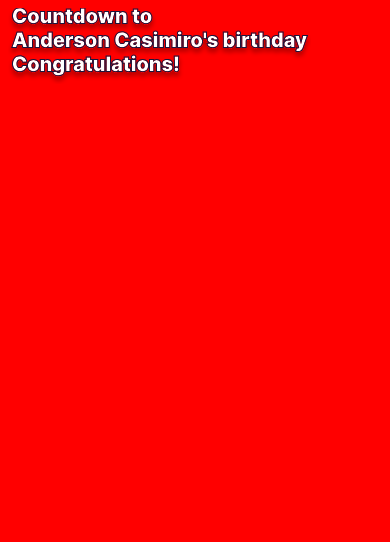
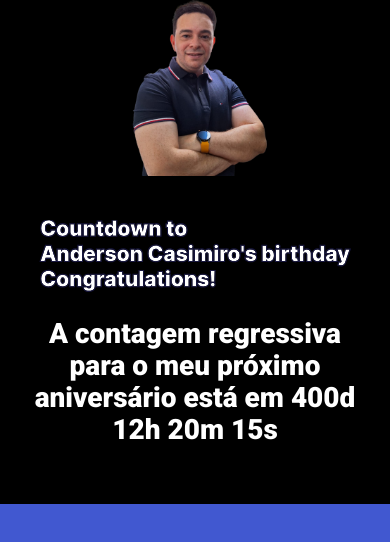
Before and after one commit to cassgkn/casimiro_birthday-s, a website built with Parcel: page src/index.html in a window 390 px wide. Built offline with nearby package versions, Linux system fonts and the light colour scheme.

Commit message:
criado o hero

```diff
--- a/package.json
+++ b/package.json
@@ -14,6 +14,7 @@
     "parcel": "^2.10.2"
   },
   "devDependencies": {
-    "@parcel/transformer-sass": "^2.10.2"
+    "@parcel/transformer-sass": "^2.10.2",
+    "sharp": "^0.31.3"
   }
 }
--- a/src/index.html
+++ b/src/index.html
@@ -6,9 +6,19 @@
     <title>Next Casimiro Birthday`s</title>
 
     <link rel="stylesheet" href="/src/styles/main.scss">
+    <link rel="preconnect" href="https://fonts.googleapis.com">
+    <link rel="preconnect" href="https://fonts.gstatic.com" crossorigin>
+    <link href="https://fonts.googleapis.com/css2?family=Lobster&family=Pacifico&family=Roboto:wght@400;700;900&display=swap" rel="stylesheet">
 </head>
 <body>
-    <img src="./images/Logo_birthday_Cass.svg" alt="logo do aniversario">
+    <header class="hero">
+        <div class="container">
+            <img class="hero__logo" src="./images/Logo_birthday_Cass.svg" alt="logo do aniversario">
+            <p class="hero__text">
+                A contagem regressiva para o meu próximo aniversário está em 400d 12h 20m 15s
+            </p>
+        </div>
+    </header>
     <script src="scripts/main.js"></script>
 </body>
 </html>
--- /dev/null
+++ b/src/styles/_hero.scss
@@ -0,0 +1,67 @@
+
+.hero {
+    padding-top: 64px;
+    padding-bottom: 100px;
+    background-color: #000;
+    background-repeat: no-repeat;
+    background-size: contain;
+    background-image: url(../images/eu-nova-sem-fundo.png);
+    background-position-x: 36%;
+    position: relative;
+
+    .container {
+        position: relative;
+    }
+
+    &::before {
+        position: absolute;
+        top: 0;
+        left: 0;
+        width: 100%;
+        height: 100%;
+    }
+
+    &__text{
+        margin-top: 64px;
+        margin-bottom: 64px;
+        font-size: 40px;
+        font-weight: 800;
+        text-align: center;
+    }
+
+    &__logo {
+        margin: 0 auto;
+        height: 80px;
+        display: flex;
+    }
+
+    @media (max-width: 640px) {
+        padding: 40px 0;
+        background-size: 45%;
+        background-position-x: 50%;
+        display: block;
+        flex-direction: column;
+
+        &__logo {
+            margin-top: 80px;
+        }
+
+        &__text {
+            font-size: 22px;
+            line-height: 26px;
+            margin: 24px 0;
+        }
+    }
+
+    @media (max-width: 768px) {
+        &__logo {
+            margin-top: 180px;
+        }
+
+        &__text {
+            font-size: 28px;
+            line-height: 32px;
+            margin: 18px 0;
+        }
+    }
+}
--- a/src/styles/main.scss
+++ b/src/styles/main.scss
@@ -1,3 +1,27 @@
+@use 'hero';
+
+* {
+    margin: 0;
+    padding: 0;
+    box-sizing: border-box;
+    font-family: Roboto, sans-serif;
+    color: #fff;
+}
+
 body {
-    background-color: red;
+    background-color: #4158D0;
 }
+
+.container {
+    max-width: 960px;
+    width: 100%;
+    margin: 0 auto;
+
+    @media (max-width: 640px) {
+        max-width: 80%;
+    }
+
+    @media (max-width: 1024px) {
+        max-width: 90%;
+    }
+}
```
Also changed, not shown: src/images/eu-nova-sem-fundo.png (added), 1 other file.
